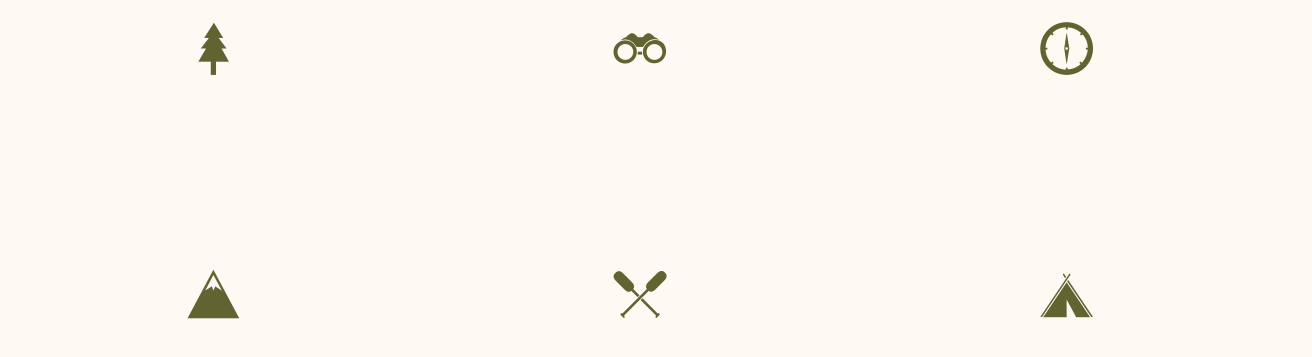
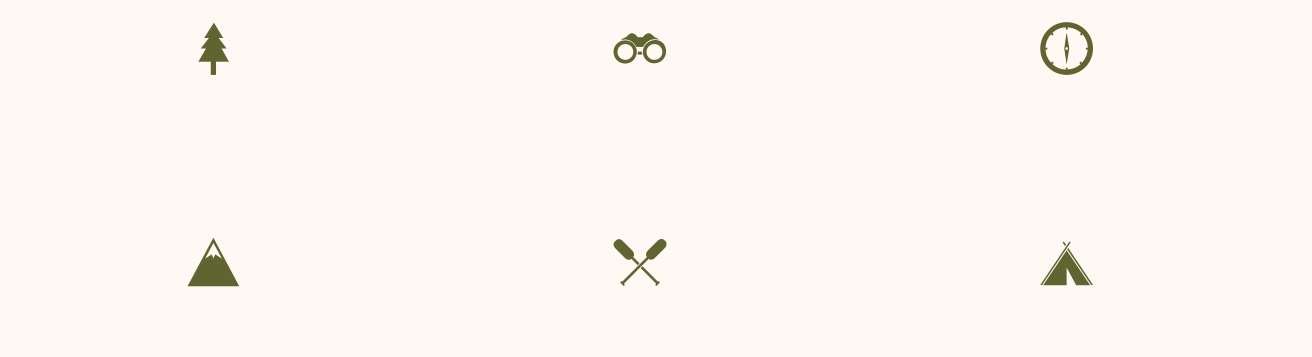
Before and after one commit to mcin0244/exercise-2-scss, a plain HTML site: page index.html in a window 1280 px wide. Shown: the part 151-508 px from the top of the page, 1312 px wide, since content can reach past the window. Drawn offline with Linux system fonts and the light colour scheme.

Commit message:
FINALLY FIXED DO NOT TOUCH

```diff
--- a/css/components/_fontello.scss
+++ /dev/null
@@ -1,59 +0,0 @@
-@font-face {
-  font-family: 'fontello';
-  src: url('../../font/fontello.eot?78775027');
-  src: url('../../font/fontello.eot?78775027#iefix') format('embedded-opentype'),
-       url('../../font/fontello.woff?78775027') format('woff'),
-       url('../../font/fontello.ttf?78775027') format('truetype'),
-       url('../../font/fontello.svg?78775027#fontello') format('svg');
-  font-weight: normal;
-  font-style: normal;
-}
-/* Chrome hack: SVG is rendered more smooth in Windozze. 100% magic, uncomment if you need it. */
-/* Note, that will break hinting! In other OS-es font will be not as sharp as it could be */
-/*
-@media screen and (-webkit-min-device-pixel-ratio:0) {
-  @font-face {
-    font-family: 'fontello';
-    src: url('../../font/fontello.svg?78775027#fontello') format('svg');
-  }
-}
-*/
-
- [class^="icon-"]:before, [class*=" icon-"]:before {
-  font-family: "fontello";
-  font-style: normal;
-  font-weight: normal;
-  speak: none;
-
-  display: inline-block;
-  text-decoration: inherit;
-  width: 1em;
-  margin-right: .2em;
-  text-align: center;
-  /* opacity: .8; */
-
-  /* For safety - reset parent styles, that can break glyph codes*/
-  font-variant: normal;
-  text-transform: none;
-
-  /* fix buttons height, for twitter bootstrap */
-  line-height: 1em;
-
-  /* Animation center compensation - margins should be symmetric */
-  /* remove if not needed */
-  margin-left: .2em;
-
-  /* you can be more comfortable with increased icons size */
-  /* font-size: 120%; */
-
-  /* Uncomment for 3D effect */
-  /* text-shadow: 1px 1px 1px rgba(127, 127, 127, 0.3); */
-}
-
-.icon-iconic-tree:before { content: '\e80f'; } /* '' */
-.icon-iconic-binoculars:before { content: '\e810'; } /* '' */
-.icon-iconic-compass:before { content: '\e811'; } /* '' */
-.icon-iconic-leaf:before { content: '\e812'; } /* '' */
-.icon-iconic-mountain:before { content: '\e813'; } /* '' */
-.icon-iconic-paddles:before { content: '\e814'; } /* '' */
-.icon-iconic-tent:before { content: '\e815'; } /* '' */
--- a/scss/components/_fontello.scss
+++ b/scss/components/_fontello.scss
@@ -1,10 +1,10 @@
 @font-face {
   font-family: 'fontello';
-  src: url('../../font/fontello.eot?78775027');
-  src: url('../../font/fontello.eot?78775027#iefix') format('embedded-opentype'),
-       url('../../font/fontello.woff?78775027') format('woff'),
-       url('../../font/fontello.ttf?78775027') format('truetype'),
-       url('../../font/fontello.svg?78775027#fontello') format('svg');
+  src: url('../font/fontello.eot?78775027');
+  src: url('../font/fontello.eot?78775027#iefix') format('embedded-opentype'),
+       url('../font/fontello.woff?78775027') format('woff'),
+       url('../font/fontello.ttf?78775027') format('truetype'),
+       url('../font/fontello.svg?78775027#fontello') format('svg');
   font-weight: normal;
   font-style: normal;
 }
--- a/scss/components/_main.scss
+++ b/scss/components/_main.scss
@@ -45,7 +45,6 @@ h1{
     width: 100%;
     text-align: center;
     opacity: 0;
-    padding: 1em;
     font-size: .9em;
     line-height: 1.5em;
     font-weight: 300;
```
Also changed, not shown: css/style.css, 1 other file.
